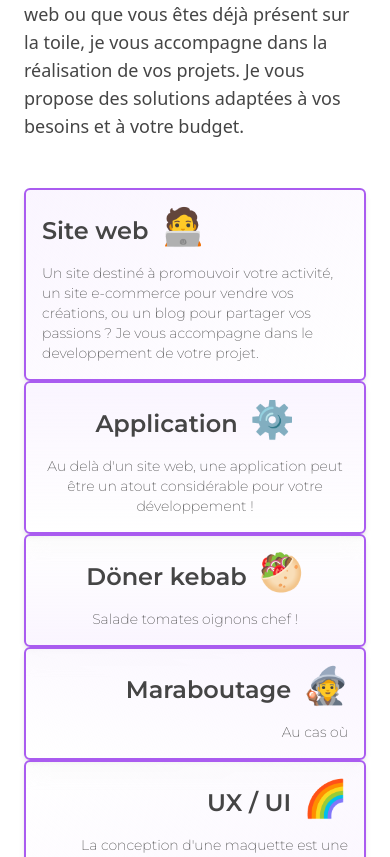
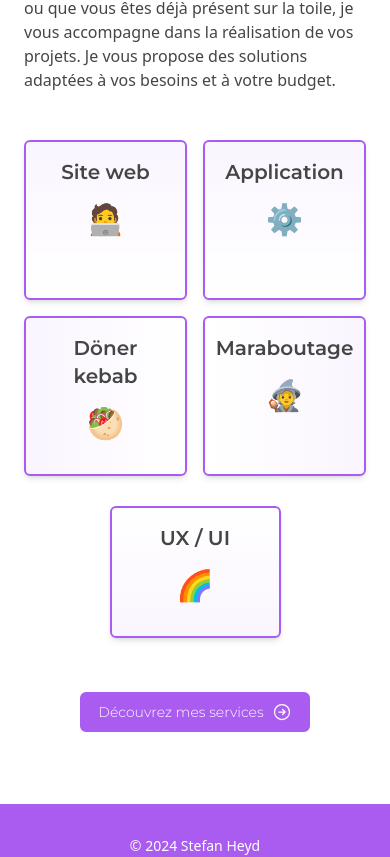
Before and after one commit to StefanHyde/PortfolioV2, a Next.js app: page / in a window 390 px wide. Shown: the part 1120-1977 px from the top of the page. Built offline with nearby package versions, Linux system fonts and the light colour scheme.

Commit message:
Introduction section OK

```diff
--- a/src/components/intro.tsx
+++ b/src/components/intro.tsx
@@ -1,10 +1,8 @@
 'use client';
 import React from 'react';
-//import useEmblaCarousel from 'embla-carousel-react';
+import { HiOutlineArrowRightCircle } from 'react-icons/hi2';
 
 export default function Intro() {
-  //const [emblaRef] = useEmblaCarousel({ loop: false });
-
   return (
     <div className="flex flex-col items-center justify-center h-full w-full ">
       <div className="justify-start mb-12  text-dark-800 dark:text-almost-white md:w-2/3">
@@ -18,14 +16,15 @@ export default function Intro() {
             solution
           </span>
         </h2>
-        <p className="text-lg font-light">
+        <p className="text-normal md:text-lg font-light">
           Que vous débutez votre aventure sur le web ou que vous êtes déjà
           présent sur la toile, je vous accompagne dans la réalisation de vos
           projets. Je vous propose des solutions adaptées à vos besoins et à
           votre budget.
         </p>
       </div>
-      <div className="md:grid grid-rows-1 grid-cols-1 md:grid-cols-3 md:grid-rows-3 grid-flow-col gap-4  md:w-full xl:w-3/4 font-montserrat  text-dark-800 dark:text-almost-white ">
+
+      <div className="hidden md:grid md:grid-rows-3 grid-flow-col gap-4  md:w-full xl:w-3/4 font-montserrat  text-dark-800 dark:text-almost-white ">
         <div className="row-span-3 flex flex-col backdrop-blur-md p-4  border-solid border-2 border-primary-500 dark:border-almost-white rounded-md md:rounded-l-2xl  bg-gradient-to-br from-primary-50 dark:from-primary-950 to-transparent shadow-md">
           <h3 className="text-2xl font-semibold mb-4">
             Site web<span className="text-4xl ml-3">🧑‍💻</span>
@@ -70,6 +69,42 @@ export default function Intro() {
           </p>
         </div>
       </div>
+
+      {
+        //Alternative mobile grid
+      }
+      <div className="md:hidden grid grid-rows-3 grid-cols-2 gap-4 font-montserrat  text-dark-800 dark:text-almost-white ">
+        <div className="row-span-1 w-full flex flex-col backdrop-blur-md p-4  border-solid border-2 border-primary-500 dark:border-almost-white rounded-md md:rounded-l-2xl  bg-gradient-to-b from-primary-50 dark:from-primary-950 to-transparent shadow-md">
+          <h3 className="flex flex-col items-center text-center text-xl font-semibold mb-4">
+            Site web<span className="text-3xl mt-4">🧑‍💻</span>
+          </h3>
+        </div>
+        <div className="row-span-1 flex w-full flex-col backdrop-blur-md p-4 border-solid border-2 border-primary-500 dark:border-almost-white rounded-md md:rounded-l-2xl  bg-gradient-to-b from-primary-50 dark:from-primary-950 to-transparent shadow-md">
+          <h3 className="flex flex-col items-center text-center text-xl font-semibold mb-4">
+            Application<span className="text-3xl mt-4">⚙️</span>
+          </h3>
+        </div>
+        <div className="row-span-1 w-full flex flex-col backdrop-blur-md p-4 border-solid border-2 border-primary-500 dark:border-almost-white rounded-md md:rounded-l-2xl  bg-gradient-to-r from-primary-50 dark:from-primary-950 to-transparent shadow-md">
+          <h3 className="flex flex-col items-center text-center text-xl font-semibold mb-4">
+            Döner kebab<span className="text-3xl mt-4">🥙</span>
+          </h3>
+        </div>
+        <div className="row-span-1 w-full flex flex-col backdrop-blur-md p-4 border-solid border-2 border-primary-500 dark:border-almost-white rounded-md md:rounded-l-2xl  bg-gradient-to-l from-primary-50 dark:from-primary-950 to-transparent shadow-md">
+          <h3 className="flex flex-col items-center text-center text-xl font-semibold mb-4">
+            Maraboutage<span className="text-3xl mt-4">🧙</span>
+          </h3>
+        </div>
+        <div className="row-span-1 col-span-2 place-self-center w-1/2 flex flex-col backdrop-blur-md p-4 border-solid border-2 border-primary-500 dark:border-almost-white rounded-md md:rounded-l-2xl  bg-gradient-to-t from-primary-50 dark:from-primary-950 to-transparent shadow-md">
+          <h3 className="flex flex-col items-center text-center text-xl font-semibold mb-4">
+            UX / UI<span className="text-3xl mt-4">🌈</span>
+          </h3>
+        </div>
+      </div>
+
+      <button className="flex bg-primary-500 dark:bg-primary-800 hover:bg-primary-800 dark:hover:bg-primary-900 to-secondary-500 border-solid border-2 border-primary-500 dark:border-primary-800 hover:border-primary-800 dark:hover:border-primary-900 text-white font-montserrat font-light text-sm text-left px-4 py-2 mt-10 rounded-md ease-in-out duration-300">
+        Découvrez mes services
+        <HiOutlineArrowRightCircle className="h-5 w-5 ml-2 inline-block" />
+      </button>
     </div>
   );
 }
```
